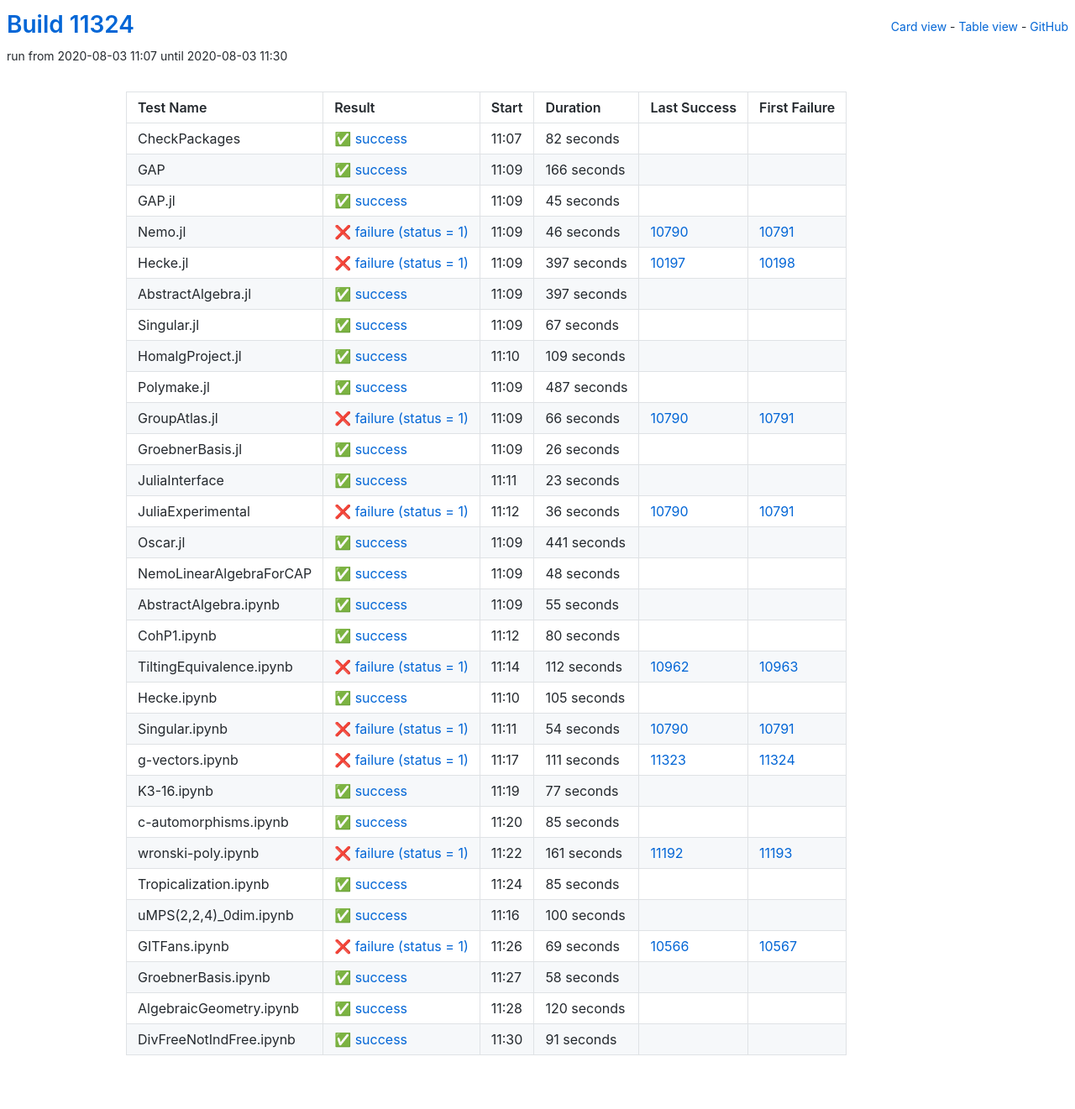
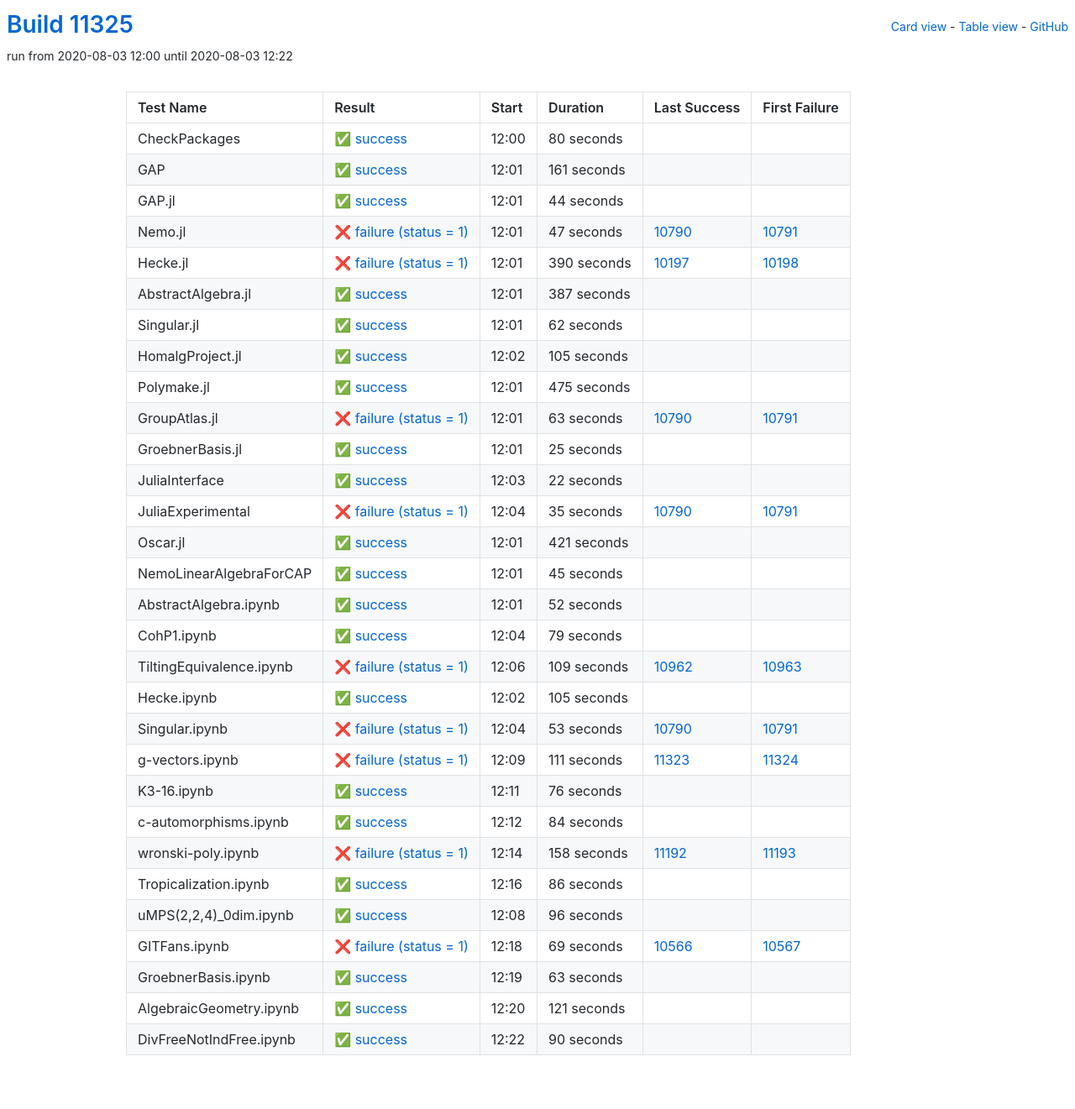
Before and after one commit to oscar-system/oscar-ci-status, a Jekyll site: the page built from table.html, in a window 1280 px wide. Shown: the whole page at 84% size. Built offline with Jekyll 4.4.1, drawn with Linux system fonts in a browser that asks for light colours.

Commit message:
Build #11325

```diff
--- a/_data/ci.yml
+++ b/_data/ci.yml
@@ -1,6 +1,6 @@
 ---
-build: 11324
-build_url: https://oscarci.mathematik.uni-kl.de/job/oscar/11324/
+build: 11325
+build_url: https://oscarci.mathematik.uni-kl.de/job/oscar/11325/
 job: oscar
 organization: oscar-system
 repo: oscar-ci-status
@@ -8,32 +8,176 @@ repourl: https://github.com/oscar-system/oscar-ci-status
 tests:
 - name: CheckPackages
   id: checkpackages
-  log: https://oscarci.mathematik.uni-kl.de/job/oscar/11324/artifact/logs/build-11324/CheckPackages.log
-  start: 2020-08-03 11:07
+  log: https://oscarci.mathematik.uni-kl.de/job/oscar/11325/artifact/logs/build-11325/CheckPackages.log
+  start: 2020-08-03 12:00
   success: true
   exitcode: 0
   status: success
-  duration: 82
+  duration: 80
   last_success: false
   last_success_url:
   first_failure: false
   first_failure_url:
 - name: GAP
   id: gap
-  log: https://oscarci.mathematik.uni-kl.de/job/oscar/11324/artifact/logs/build-11324/GAP.log
-  start: 2020-08-03 11:09
+  log: https://oscarci.mathematik.uni-kl.de/job/oscar/11325/artifact/logs/build-11325/GAP.log
+  start: 2020-08-03 12:01
   success: true
   exitcode: 0
   status: success
-  duration: 166
+  duration: 161
   last_success: false
   last_success_url:
   first_failure: false
   first_failure_url:
 - name: GAP.jl
   id: gap-jl
-  log: https://oscarci.mathematik.uni-kl.de/job/oscar/11324/artifact/logs/build-11324/GAP.jl.log
-  start: 2020-08-03 11:09
+  log: https://oscarci.mathematik.uni-kl.de/job/oscar/11325/artifact/logs/build-11325/GAP.jl.log
+  start: 2020-08-03 12:01
+  success: true
+  exitcode: 0
+  status: success
+  duration: 44
+  last_success: false
+  last_success_url:
+  first_failure: false
+  first_failure_url:
+- name: Nemo.jl
+  id: nemo-jl
+  log: https://oscarci.mathematik.uni-kl.de/job/oscar/11325/artifact/logs/build-11325/Nemo.jl.log
+  start: 2020-08-03 12:01
+  success: false
+  exitcode: 1
+  status: failure
+  duration: 47
+  last_success: 10790
+  last_success_url: https://oscarci.mathematik.uni-kl.de/job/oscar/10790/
+  first_failure: 10791
+  first_failure_url: https://oscarci.mathematik.uni-kl.de/job/oscar/10791/
+- name: Hecke.jl
+  id: hecke-jl
+  log: https://oscarci.mathematik.uni-kl.de/job/oscar/11325/artifact/logs/build-11325/Hecke.jl.log
+  start: 2020-08-03 12:01
+  success: false
+  exitcode: 1
+  status: failure
+  duration: 390
+  last_success: 10197
+  last_success_url: https://oscarci.mathematik.uni-kl.de/job/oscar/10197/
+  first_failure: 10198
+  first_failure_url: https://oscarci.mathematik.uni-kl.de/job/oscar/10198/
+- name: AbstractAlgebra.jl
+  id: abstractalgebra-jl
+  log: https://oscarci.mathematik.uni-kl.de/job/oscar/11325/artifact/logs/build-11325/AbstractAlgebra.jl.log
+  start: 2020-08-03 12:01
+  success: true
+  exitcode: 0
+  status: success
+  duration: 387
+  last_success: false
+  last_success_url:
+  first_failure: false
+  first_failure_url:
+- name: Singular.jl
+  id: singular-jl
+  log: https://oscarci.mathematik.uni-kl.de/job/oscar/11325/artifact/logs/build-11325/Singular.jl.log
+  start: 2020-08-03 12:01
+  success: true
+  exitcode: 0
+  status: success
+  duration: 62
+  last_success: false
+  last_success_url:
+  first_failure: false
+  first_failure_url:
+- name: HomalgProject.jl
+  id: homalgproject-jl
+  log: https://oscarci.mathematik.uni-kl.de/job/oscar/11325/artifact/logs/build-11325/HomalgProject.jl.log
+  start: 2020-08-03 12:02
+  success: true
+  exitcode: 0
+  status: success
+  duration: 105
+  last_success: false
+  last_success_url:
+  first_failure: false
+  first_failure_url:
+- name: Polymake.jl
+  id: polymake-jl
+  log: https://oscarci.mathematik.uni-kl.de/job/oscar/11325/artifact/logs/build-11325/Polymake.jl.log
+  start: 2020-08-03 12:01
+  success: true
+  exitcode: 0
+  status: success
+  duration: 475
+  last_success: false
+  last_success_url:
+  first_failure: false
+  first_failure_url:
+- name: GroupAtlas.jl
+  id: groupatlas-jl
+  log: https://oscarci.mathematik.uni-kl.de/job/oscar/11325/artifact/logs/build-11325/GroupAtlas.jl.log
+  start: 2020-08-03 12:01
+  success: false
+  exitcode: 1
+  status: failure
+  duration: 63
+  last_success: 10790
+  last_success_url: https://oscarci.mathematik.uni-kl.de/job/oscar/10790/
+  first_failure: 10791
+  first_failure_url: https://oscarci.mathematik.uni-kl.de/job/oscar/10791/
+- name: GroebnerBasis.jl
+  id: groebnerbasis-jl
+  log: https://oscarci.mathematik.uni-kl.de/job/oscar/11325/artifact/logs/build-11325/GroebnerBasis.jl.log
+  start: 2020-08-03 12:01
+  success: true
+  exitcode: 0
+  status: success
+  duration: 25
+  last_success: false
+  last_success_url:
+  first_failure: false
+  first_failure_url:
+- name: JuliaInterface
+  id: juliainterface
+  log: https://oscarci.mathematik.uni-kl.de/job/oscar/11325/artifact/logs/build-11325/JuliaInterface.log
+  start: 2020-08-03 12:03
+  success: true
+  exitcode: 0
+  status: success
+  duration: 22
+  last_success: false
+  last_success_url:
+  first_failure: false
+  first_failure_url:
+- name: JuliaExperimental
+  id: juliaexperimental
+  log: https://oscarci.mathematik.uni-kl.de/job/oscar/11325/artifact/logs/build-11325/JuliaExperimental.log
+  start: 2020-08-03 12:04
+  success: false
+  exitcode: 1
+  status: failure
+  duration: 35
+  last_success: 10790
+  last_success_url: https://oscarci.mathematik.uni-kl.de/job/oscar/10790/
+  first_failure: 10791
+  first_failure_url: https://oscarci.mathematik.uni-kl.de/job/oscar/10791/
+- name: Oscar.jl
+  id: oscar-jl
+  log: https://oscarci.mathematik.uni-kl.de/job/oscar/11325/artifact/logs/build-11325/Oscar.jl.log
+  start: 2020-08-03 12:01
+  success: true
+  exitcode: 0
+  status: success
+  duration: 421
+  last_success: false
+  last_success_url:
+  first_failure: false
+  first_failure_url:
+- name: NemoLinearAlgebraForCAP
+  id: nemolinearalgebraforcap
+  log: https://oscarci.mathematik.uni-kl.de/job/oscar/11325/artifact/logs/build-11325/NemoLinearAlgebraForCAP.log
+  start: 2020-08-03 12:01
   success: true
   exitcode: 0
   status: success
@@ -42,190 +186,46 @@ tests:
   last_success_url:
   first_failure: false
   first_failure_url:
-- name: Nemo.jl
-  id: nemo-jl
-  log: https://oscarci.mathematik.uni-kl.de/job/oscar/11324/artifact/logs/build-11324/Nemo.jl.log
-  start: 2020-08-03 11:09
-  success: false
-  exitcode: 1
-  status: failure
-  duration: 46
-  last_success: 10790
-  last_success_url: https://oscarci.mathematik.uni-kl.de/job/oscar/10790/
-  first_failure: 10791
-  first_failure_url: https://oscarci.mathematik.uni-kl.de/job/oscar/10791/
-- name: Hecke.jl
-  id: hecke-jl
-  log: https://oscarci.mathematik.uni-kl.de/job/oscar/11324/artifact/logs/build-11324/Hecke.jl.log
-  start: 2020-08-03 11:09
-  success: false
-  exitcode: 1
-  status: failure
-  duration: 397
-  last_success: 10197
-  last_success_url: https://oscarci.mathematik.uni-kl.de/job/oscar/10197/
-  first_failure: 10198
-  first_failure_url: https://oscarci.mathematik.uni-kl.de/job/oscar/10198/
-- name: AbstractAlgebra.jl
-  id: abstractalgebra-jl
-  log: https://oscarci.mathematik.uni-kl.de/job/oscar/11324/artifact/logs/build-11324/AbstractAlgebra.jl.log
-  start: 2020-08-03 11:09
+- name: AbstractAlgebra.ipynb
+  id: abstractalgebra-ipynb
+  log: https://oscarci.mathematik.uni-kl.de/job/oscar/11325/artifact/logs/build-11325/AbstractAlgebra.ipynb.log
+  start: 2020-08-03 12:01
   success: true
   exitcode: 0
   status: success
-  duration: 397
-  last_success: false
-  last_success_url:
-  first_failure: false
-  first_failure_url:
-- name: Singular.jl
-  id: singular-jl
-  log: https://oscarci.mathematik.uni-kl.de/job/oscar/11324/artifact/logs/build-11324/Singular.jl.log
-  start: 2020-08-03 11:09
-  success: true
-  exitcode: 0
-  status: success
-  duration: 67
-  last_success: false
-  last_success_url:
-  first_failure: false
-  first_failure_url:
-- name: HomalgProject.jl
-  id: homalgproject-jl
-  log: https://oscarci.mathematik.uni-kl.de/job/oscar/11324/artifact/logs/build-11324/HomalgProject.jl.log
-  start: 2020-08-03 11:10
-  success: true
-  exitcode: 0
-  status: success
-  duration: 109
-  last_success: false
-  last_success_url:
-  first_failure: false
-  first_failure_url:
-- name: Polymake.jl
-  id: polymake-jl
-  log: https://oscarci.mathematik.uni-kl.de/job/oscar/11324/artifact/logs/build-11324/Polymake.jl.log
-  start: 2020-08-03 11:09
-  success: true
-  exitcode: 0
-  status: success
-  duration: 487
-  last_success: false
-  last_success_url:
-  first_failure: false
-  first_failure_url:
-- name: GroupAtlas.jl
-  id: groupatlas-jl
-  log: https://oscarci.mathematik.uni-kl.de/job/oscar/11324/artifact/logs/build-11324/GroupAtlas.jl.log
-  start: 2020-08-03 11:09
-  success: false
-  exitcode: 1
-  status: failure
-  duration: 66
-  last_success: 10790
-  last_success_url: https://oscarci.mathematik.uni-kl.de/job/oscar/10790/
-  first_failure: 10791
-  first_failure_url: https://oscarci.mathematik.uni-kl.de/job/oscar/10791/
-- name: GroebnerBasis.jl
-  id: groebnerbasis-jl
-  log: https://oscarci.mathematik.uni-kl.de/job/oscar/11324/artifact/logs/build-11324/GroebnerBasis.jl.log
-  start: 2020-08-03 11:09
-  success: true
-  exitcode: 0
-  status: success
-  duration: 26
-  last_success: false
-  last_success_url:
-  first_failure: false
-  first_failure_url:
-- name: JuliaInterface
-  id: juliainterface
-  log: https://oscarci.mathematik.uni-kl.de/job/oscar/11324/artifact/logs/build-11324/JuliaInterface.log
-  start: 2020-08-03 11:11
-  success: true
-  exitcode: 0
-  status: success
-  duration: 23
-  last_success: false
-  last_success_url:
-  first_failure: false
-  first_failure_url:
-- name: JuliaExperimental
-  id: juliaexperimental
-  log: https://oscarci.mathematik.uni-kl.de/job/oscar/11324/artifact/logs/build-11324/JuliaExperimental.log
-  start: 2020-08-03 11:12
-  success: false
-  exitcode: 1
-  status: failure
-  duration: 36
-  last_success: 10790
-  last_success_url: https://oscarci.mathematik.uni-kl.de/job/oscar/10790/
-  first_failure: 10791
-  first_failure_url: https://oscarci.mathematik.uni-kl.de/job/oscar/10791/
-- name: Oscar.jl
-  id: oscar-jl
-  log: https://oscarci.mathematik.uni-kl.de/job/oscar/11324/artifact/logs/build-11324/Oscar.jl.log
-  start: 2020-08-03 11:09
-  success: true
-  exitcode: 0
-  status: success
-  duration: 441
-  last_success: false
-  last_success_url:
-  first_failure: false
-  first_failure_url:
-- name: NemoLinearAlgebraForCAP
-  id: nemolinearalgebraforcap
-  log: https://oscarci.mathematik.uni-kl.de/job/oscar/11324/artifact/logs/build-11324/NemoLinearAlgebraForCAP.log
-  start: 2020-08-03 11:09
-  success: true
-  exitcode: 0
-  status: success
-  duration: 48
-  last_success: false
-  last_success_url:
-  first_failure: false
-  first_failure_url:
-- name: AbstractAlgebra.ipynb
-  id: abstractalgebra-ipynb
-  log: https://oscarci.mathematik.uni-kl.de/job/oscar/11324/artifact/logs/build-11324/AbstractAlgebra.ipynb.log
-  start: 2020-08-03 11:09
-  success: true
-  exitcode: 0
-  status: success
-  duration: 55
+  duration: 52
   last_success: false
   last_success_url:
   first_failure: false
   first_failure_url:
 - name: CohP1.ipynb
   id: cohp1-ipynb
-  log: https://oscarci.mathematik.uni-kl.de/job/oscar/11324/artifact/logs/build-11324/CohP1.ipynb.log
-  start: 2020-08-03 11:12
+  log: https://oscarci.mathematik.uni-kl.de/job/oscar/11325/artifact/logs/build-11325/CohP1.ipynb.log
+  start: 2020-08-03 12:04
   success: true
   exitcode: 0
   status: success
-  duration: 80
+  duration: 79
   last_success: false
   last_success_url:
   first_failure: false
   first_failure_url:
 - name: TiltingEquivalence.ipynb
   id: tiltingequivalence-ipynb
-  log: https://oscarci.mathematik.uni-kl.de/job/oscar/11324/artifact/logs/build-11324/TiltingEquivalence.ipynb.log
-  start: 2020-08-03 11:14
+  log: https://oscarci.mathematik.uni-kl.de/job/oscar/11325/artifact/logs/build-11325/TiltingEquivalence.ipynb.log
+  start: 2020-08-03 12:06
   success: false
   exitcode: 1
   status: failure
-  duration: 112
+  duration: 109
   last_success: 10962
   last_success_url: https://oscarci.mathematik.uni-kl.de/job/oscar/10962/
   first_failure: 10963
   first_failure_url: https://oscarci.mathematik.uni-kl.de/job/oscar/10963/
 - name: Hecke.ipynb
   id: hecke-ipynb
-  log: https://oscarci.mathematik.uni-kl.de/job/oscar/11324/artifact/logs/build-11324/Hecke.ipynb.log
-  start: 2020-08-03 11:10
+  log: https://oscarci.mathematik.uni-kl.de/job/oscar/11325/artifact/logs/build-11325/Hecke.ipynb.log
+  start: 2020-08-03 12:02
   success: true
   exitcode: 0
   status: success
@@ -236,20 +236,20 @@ tests:
   first_failure_url:
 - name: Singular.ipynb
   id: singular-ipynb
-  log: https://oscarci.mathematik.uni-kl.de/job/oscar/11324/artifact/logs/build-11324/Singular.ipynb.log
-  start: 2020-08-03 11:11
+  log: https://oscarci.mathematik.uni-kl.de/job/oscar/11325/artifact/logs/build-11325/Singular.ipynb.log
+  start: 2020-08-03 12:04
   success: false
   exitcode: 1
   status: failure
-  duration: 54
+  duration: 53
   last_success: 10790
   last_success_url: https://oscarci.mathematik.uni-kl.de/job/oscar/10790/
   first_failure: 10791
   first_failure_url: https://oscarci.mathematik.uni-kl.de/job/oscar/10791/
 - name: g-vectors.ipynb
   id: g-vectors-ipynb
-  log: https://oscarci.mathematik.uni-kl.de/job/oscar/11324/artifact/logs/build-11324/g-vectors.ipynb.log
-  start: 2020-08-03 11:17
+  log: https://oscarci.mathematik.uni-kl.de/job/oscar/11325/artifact/logs/build-11325/g-vectors.ipynb.log
+  start: 2020-08-03 12:09
   success: false
   exitcode: 1
   status: failure
@@ -260,68 +260,68 @@ tests:
   first_failure_url: https://oscarci.mathematik.uni-kl.de/job/oscar/11324/
 - name: K3-16.ipynb
   id: k3-16-ipynb
-  log: https://oscarci.mathematik.uni-kl.de/job/oscar/11324/artifact/logs/build-11324/K3-16.ipynb.log
-  start: 2020-08-03 11:19
+  log: https://oscarci.mathematik.uni-kl.de/job/oscar/11325/artifact/logs/build-11325/K3-16.ipynb.log
+  start: 2020-08-03 12:11
   success: true
   exitcode: 0
   status: success
-  duration: 77
+  duration: 76
   last_success: false
   last_success_url:
   first_failure: false
   first_failure_url:
 - name: c-automorphisms.ipynb
   id: c-automorphisms-ipynb
-  log: https://oscarci.mathematik.uni-kl.de/job/oscar/11324/artifact/logs/build-11324/c-automorphisms.ipynb.log
-  start: 2020-08-03 11:20
+  log: https://oscarci.mathematik.uni-kl.de/job/oscar/11325/artifact/logs/build-11325/c-automorphisms.ipynb.log
+  start: 2020-08-03 12:12
   success: true
   exitcode: 0
   status: success
-  duration: 85
+  duration: 84
   last_success: false
   last_success_url:
   first_failure: false
   first_failure_url:
 - name: wronski-poly.ipynb
   id: wronski-poly-ipynb
-  log: https://oscarci.mathematik.uni-kl.de/job/oscar/11324/artifact/logs/build-11324/wronski-poly.ipynb.log
-  start: 2020-08-03 11:22
+  log: https://oscarci.mathematik.uni-kl.de/job/oscar/11325/artifact/logs/build-11325/wronski-poly.ipynb.log
+  start: 2020-08-03 12:14
   success: false
   exitcode: 1
   status: failure
-  duration: 161
+  duration: 158
   last_success: 11192
   last_success_url: https://oscarci.mathematik.uni-kl.de/job/oscar/11192/
   first_failure: 11193
   first_failure_url: https://oscarci.mathematik.uni-kl.de/job/oscar/11193/
 - name: Tropicalization.ipynb
   id: tropicalization-ipynb
-  log: https://oscarci.mathematik.uni-kl.de/job/oscar/11324/artifact/logs/build-11324/Tropicalization.ipynb.log
-  start: 2020-08-03 11:24
+  log: https://oscarci.mathematik.uni-kl.de/job/oscar/11325/artifact/logs/build-11325/Tropicalization.ipynb.log
+  start: 2020-08-03 12:16
   success: true
   exitcode: 0
   status: success
-  duration: 85
+  duration: 86
   last_success: false
   last_success_url:
   first_failure: false
   first_failure_url:
 - name: uMPS(2,2,4)_0dim.ipynb
   id: umps-2-2-4-0dim-ipynb
-  log: https://oscarci.mathematik.uni-kl.de/job/oscar/11324/artifact/logs/build-11324/uMPS-2-2-4-_0dim.ipynb.log
-  start: 2020-08-03 11:16
+  log: https://oscarci.mathematik.uni-kl.de/job/oscar/11325/artifact/logs/build-11325/uMPS-2-2-4-_0dim.ipynb.log
+  start: 2020-08-03 12:08
   success: true
   exitcode: 0
   status: success
-  duration: 100
+  duration: 96
   last_success: false
   last_success_url:
   first_failure: false
   first_failure_url:
 - name: GITFans.ipynb
   id: gitfans-ipynb
-  log: https://oscarci.mathematik.uni-kl.de/job/oscar/11324/artifact/logs/build-11324/GITFans.ipynb.log
-  start: 2020-08-03 11:26
+  log: https://oscarci.mathematik.uni-kl.de/job/oscar/11325/artifact/logs/build-11325/GITFans.ipynb.log
+  start: 2020-08-03 12:18
   success: false
   exitcode: 1
   status: failure
@@ -332,36 +332,36 @@ tests:
   first_failure_url: https://oscarci.mathematik.uni-kl.de/job/oscar/10567/
 - name: GroebnerBasis.ipynb
   id: groebnerbasis-ipynb
-  log: https://oscarci.mathematik.uni-kl.de/job/oscar/11324/artifact/logs/build-11324/GroebnerBasis.ipynb.log
-  start: 2020-08-03 11:27
+  log: https://oscarci.mathematik.uni-kl.de/job/oscar/11325/artifact/logs/build-11325/GroebnerBasis.ipynb.log
+  start: 2020-08-03 12:19
   success: true
   exitcode: 0
   status: success
-  duration: 58
+  duration: 63
   last_success: false
   last_success_url:
   first_failure: false
   first_failure_url:
 - name: AlgebraicGeometry.ipynb
   id: algebraicgeometry-ipynb
-  log: https://oscarci.mathematik.uni-kl.de/job/oscar/11324/artifact/logs/build-11324/AlgebraicGeometry.ipynb.log
-  start: 2020-08-03 11:28
+  log: https://oscarci.mathematik.uni-kl.de/job/oscar/11325/artifact/logs/build-11325/AlgebraicGeometry.ipynb.log
+  start: 2020-08-03 12:20
   success: true
   exitcode: 0
   status: success
-  duration: 120
+  duration: 121
   last_success: false
   last_success_url:
   first_failure: false
   first_failure_url:
 - name: DivFreeNotIndFree.ipynb
   id: divfreenotindfree-ipynb
-  log: https://oscarci.mathematik.uni-kl.de/job/oscar/11324/artifact/logs/build-11324/DivFreeNotIndFree.ipynb.log
-  start: 2020-08-03 11:30
+  log: https://oscarci.mathematik.uni-kl.de/job/oscar/11325/artifact/logs/build-11325/DivFreeNotIndFree.ipynb.log
+  start: 2020-08-03 12:22
   success: true
   exitcode: 0
   status: success
-  duration: 91
+  duration: 90
   last_success: false
   last_success_url:
   first_failure: false
--- a/assets/css/cards.css
+++ b/assets/css/cards.css
@@ -100,6 +100,6 @@ Based on https://travishorn.com/responsive-grid-in-2-minutes-with-css-grid-layou
   font-size:1.3em !important
 }
 
-.divfreenotindfree-ipynb {
+.divfreenotindfree-ipynb h3 {
   font-size:1.6em !important
 }
```
Also changed, not shown: README.md.
